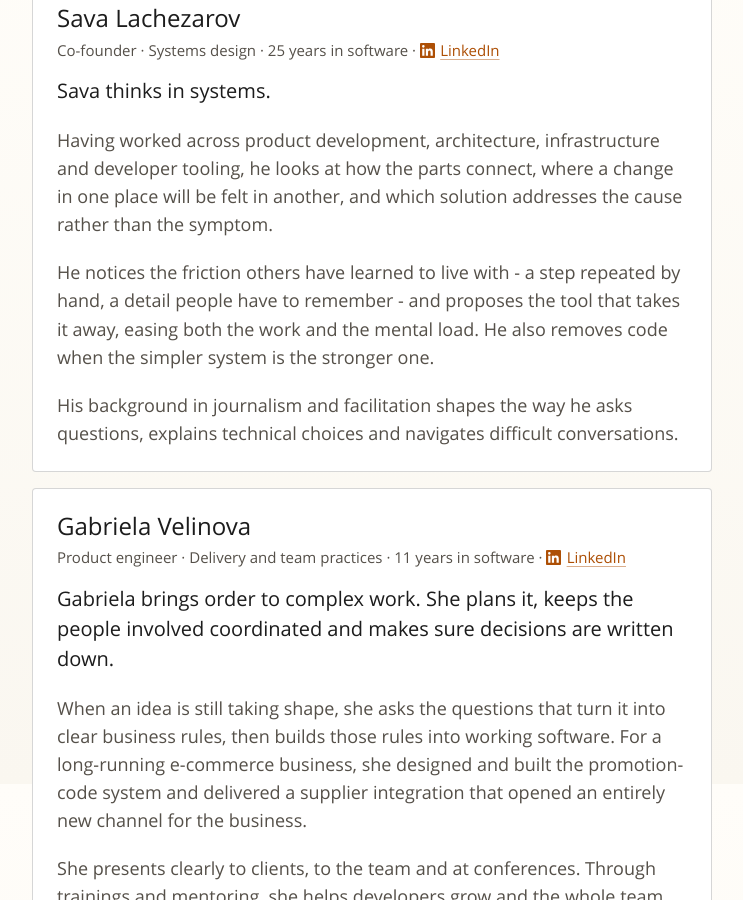
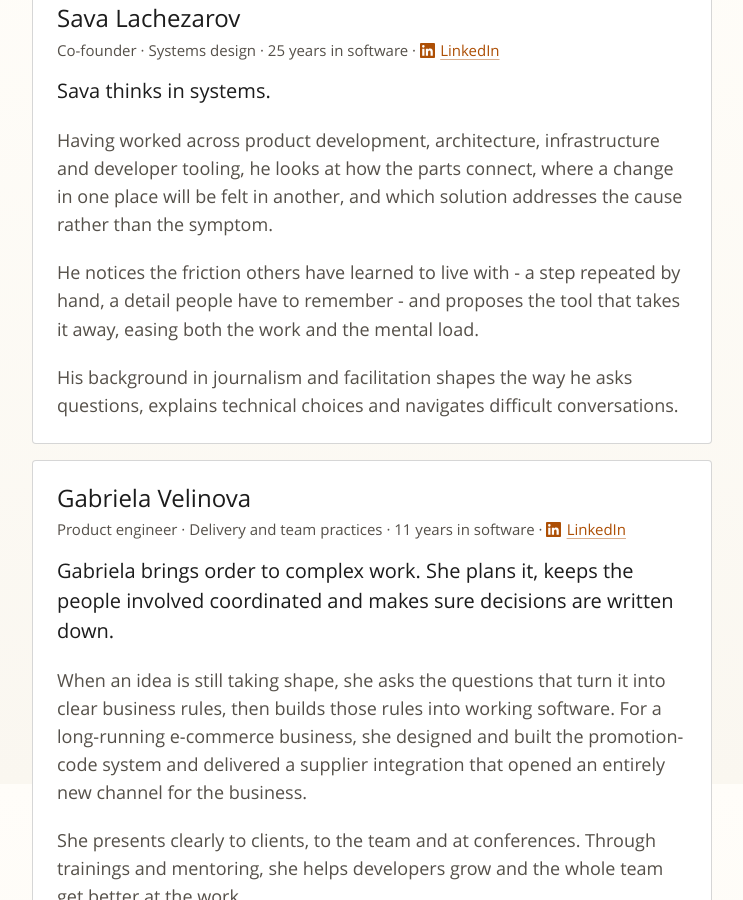
Before and after one commit to tutuf/tutuf.github.io, a Jekyll site: the page built from team.md, in a window 1280 px wide and 900 px high, scrolled down 1016 px. Shown: the whole window, without its empty margins (148-891 px from the left). Built offline with Jekyll 4.4.1, drawn with Linux system fonts in a browser that asks for light colours.

Commit message:
Drop the code-removal line from Sava's profile
The paragraph is about friction and the tool that takes it away; the
line about removing code was a separate idea the home page and How we
work already cover.

Co-Authored-By: Claude Opus 5.5 <noreply@anthropic.com>

```diff
--- a/team.md
+++ b/team.md
@@ -41,7 +41,7 @@ Sava thinks in systems.
 
 Having worked across product development, architecture, infrastructure and developer tooling, he looks at how the parts connect, where a change in one place will be felt in another, and which solution addresses the cause rather than the symptom.
 
-He notices the friction others have learned to live with - a step repeated by hand, a detail people have to remember - and proposes the tool that takes it away, easing both the work and the mental load. He also removes code when the simpler system is the stronger one.
+He notices the friction others have learned to live with - a step repeated by hand, a detail people have to remember - and proposes the tool that takes it away, easing both the work and the mental load.
 
 His background in journalism and facilitation shapes the way he asks questions, explains technical choices and navigates difficult conversations.
 
```
